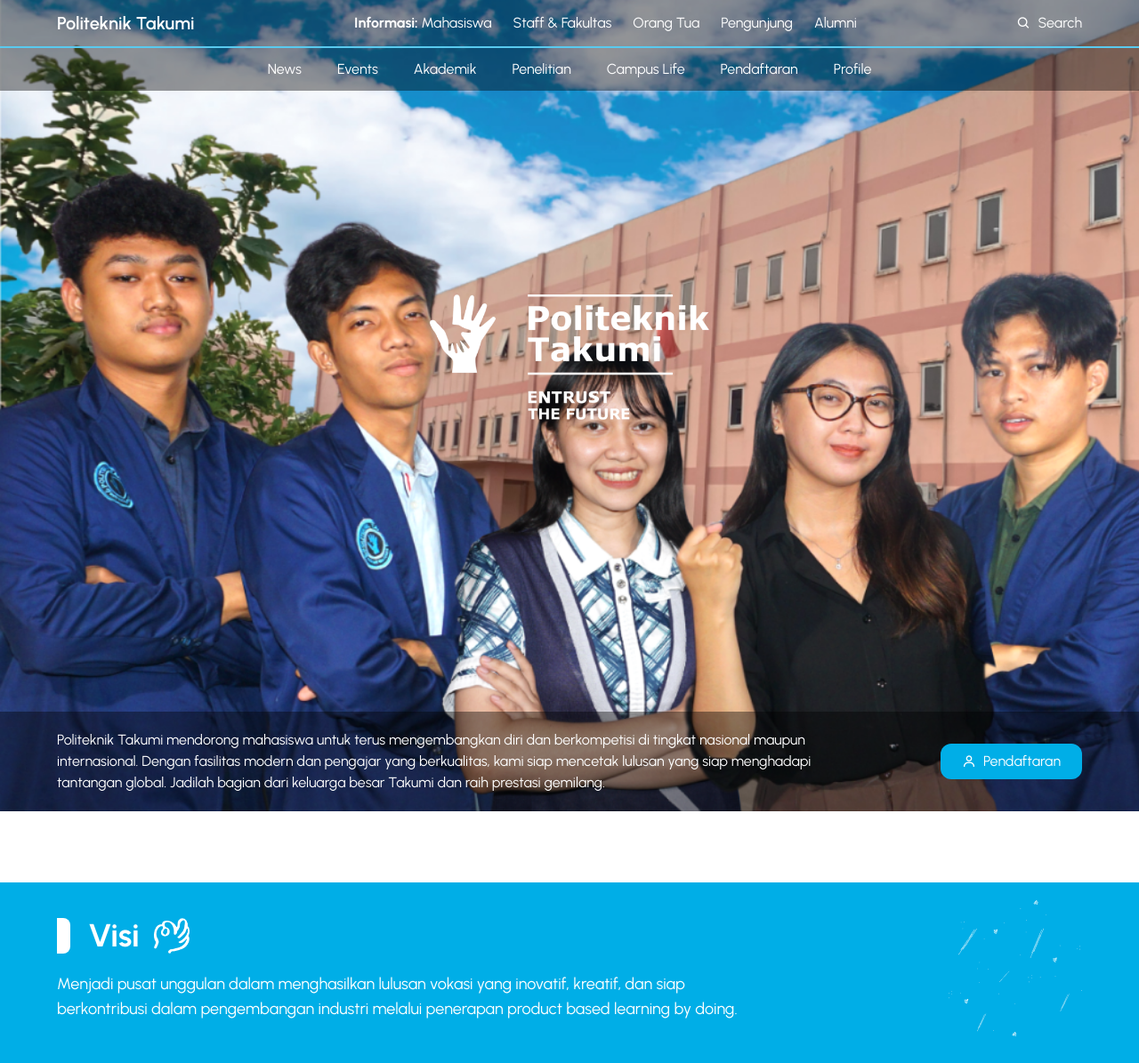
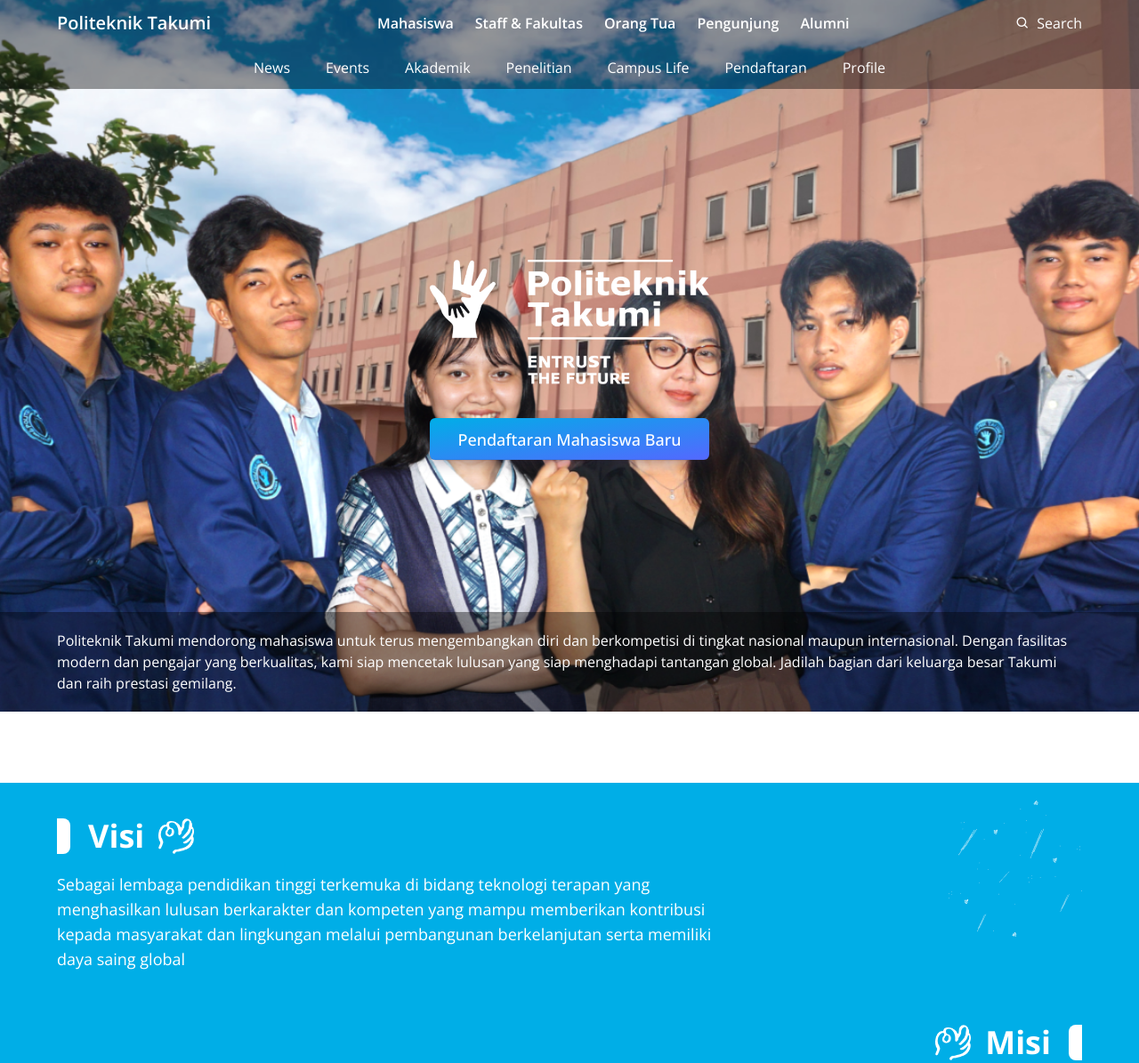
Before and after one commit to fadiel4721/web-takumi, a Laravel app: page / in a window 1280 px wide. Shown: the top 1195 px of the page at 89% size. Run offline with Laravel 12, Linux system fonts and the light colour scheme; style sheets or scripts are compiled from the project's sources.

Commit message:
Homepage semi final

```diff
--- a/resources/css/app.css
+++ b/resources/css/app.css
@@ -1,11 +1,12 @@
-@import url('https://fonts.googleapis.com/css2?family=Urbanist:ital,wght@0,100..900;1,100..900&display=swap');
+/* @import url('https://fonts.googleapis.com/css2?family=Urbanist:ital,wght@0,100..900;1,100..900&display=swap'); */
+@import url('https://fonts.googleapis.com/css2?family=Open+Sans:ital,wght@0,300..800;1,300..800&display=swap');
 
 @tailwind base;
 @tailwind components;
 @tailwind utilities;
 
 body{
-    font-family: 'Urbanist', sans-serif;
+    font-family: 'Open Sans', sans-serif;
 }
 
 ::-webkit-scrollbar {
--- a/resources/views/layouts/footer.blade.php
+++ b/resources/views/layouts/footer.blade.php
@@ -1,6 +1,6 @@
 <footer class="">
     <div class="container md:px-36 py-10">
-        <div class="grid grid-cols-2 md:grid-cols-5 gap-5">
+        <div class="grid grid-cols-1 md:grid-cols-5 gap-5">
             <div class="">
                 <h1 class="font-bold text-primary text-lg mb-2">Program Studi</h1>
                 <a href="">
@@ -70,36 +70,67 @@
         </div>
     </div>
     <div class="w-full bg-primary h-auto text-white">
-        <div class="container md:px-36 py-10">
-            <div class="flex flex-col md:flex-row justify-between">
-                <!-- Logo Section -->
-                <div class="flex justify-center md:justify-start mb-5 md:mb-0">
-                    <img src="{{ asset('images/logo-takumi.png') }}" width="200">
-                </div>
-                <!-- Links Section -->
-                <div class="font-semibold text-center md:text-left">
-                    <!-- Main Links -->
-                    <div class="mb-5 md:mb-0">
-                        <a href="" class="block md:inline-block px-5 md:px-10">Takumi Home</a>
-                        <a href="" class="block md:inline-block px-5 md:px-10">Maps & Direction</a>
-                        <a href="" class="block md:inline-block px-5 md:px-10">Search Takumi</a>
-                        <a href="" class="block md:inline-block px-5 md:px-10">Emergency Info</a>
-                    </div>
-                    <!-- Secondary Links -->
-                    <div class="font-medium mt-5 md:ml-5">
-                        <a href="" class="block md:inline-block px-5">Terms Of Use</a>
-                        <a href="" class="block md:inline-block px-5">Privacy</a>
-                        <a href="" class="block md:inline-block px-5">Copyright</a>
-                        <a href="" class="block md:inline-block px-5">Trademarks</a>
-                        <a href="" class="block md:inline-block px-5">Non discrimination</a>
-                        <a href="" class="block md:inline-block px-5">Accesibility</a>
-                    </div>
-                    <!-- Address -->
-                    <div class="mt-5 md:ml-5 text-center">
-                        <p class="font-semibold">&copy; Takumi Polytechnic, Jawa Barat, Cikarang 18818</p>
-                    </div>
-                </div>
+        <div class="grid grid-cols-1 md:grid-cols-4 px-20 py-10 gap-6">
+            <div class="">
+                <img src="{{ asset('images/logo-takumi.png') }}" alt="" class="w-52">
             </div>
+            <div class="flex">
+                <ul>
+                    <li>
+                        <a href="" class="font-semibold hover:underline text-xl">Takumi Home</a>
+                    </li>
+                    <li>
+                        <a href="" class="text-sm hover:underline">Maps & Direction</a>
+                    </li>
+                    <li>
+                        <a href="" class="text-sm hover:underline">Search Takumi</a>
+                    </li>
+                    <li>
+                        <a href="" class="text-sm hover:underline">Emergency Info</a>
+                    </li>
+                </ul>
+            </div>
+            <div class="flex">
+                <ul>
+                    <li>
+                        <a href="" class="font-semibold hover:underline text-xl">Terms of Use</a>
+                    </li>
+                    <li>
+                        <a href="" class="text-sm hover:underline">Privacy</a>
+                    </li>
+                    <li>
+                        <a href="" class="text-sm hover:underline">Copyright</a>
+                    </li>
+                    <li>
+                        <a href="" class="text-sm hover:underline">Trademarks</a>
+                    </li>
+                    <li>
+                        <a href="" class="text-sm hover:underline">Non Discrimination</a>
+                    </li>
+                    <li>
+                        <a href="" class="text-sm hover:underline">Accesbility</a>
+                    </li>
+                </ul>
+            </div>
+            <div class="flex">
+                <ul>
+                    <li>
+                        <a href="" class="font-semibold hover:underline text-xl">Sosial Media</a>
+                    </li>
+                    <li>
+                        <a href="" class="text-sm hover:underline">Instagram</a>
+                    </li>
+                    <li>
+                        <a href="" class="text-sm hover:underline">Youtube</a>
+                    </li>
+                    <li>
+                        <a href="" class="text-sm hover:underline">Twitter</a>
+                    </li>
+                </ul>
+            </div>
+        </div>
+        <div class="text-center py-2 bg-[#40c2ed]">
+            <p>Copyright © 2022. All Rights Reserved</p>
         </div>
     </div>
 
--- a/resources/views/layouts/navbar.blade.php
+++ b/resources/views/layouts/navbar.blade.php
@@ -1,24 +1,31 @@
 <nav x-data="{ isOpen: false }" class="">
     <div id="navbar"
         class=" bg-black bg-opacity-40 text-white fixed w-full z-10 transition-all duration-300 ease-in-out">
-        <div class="container flex justify-between items-center py-3 border-b-2 border-[#59CAEF]">
-            <h1 class="text-xl font-semibold">Politeknik Takumi</h1>
-            <div class="hidden md:flex gap-6">
-                <a href="#" class="relative group"><span class="font-bold">Informasi:</span> Mahasiswa <span
-                        class="absolute -top-4 left-1/2 w-0 h-[5px] rounded-b-lg bg-white transition-all duration-300 group-hover:w-full group-hover:left-0"></span></a>
+        <div class="container flex justify-between items-center py-3 ">
+            <h1 class="text-md md:text-xl font-semibold">Politeknik Takumi</h1>
+            <div class="hidden md:flex gap-6 font-semibold">
+                <a href="#" class="relative group"><span class="font-bold"></span> Mahasiswa <span
+                        class="absolute -top-5 left-1/2 w-0 h-[5px] rounded-b-lg bg-white transition-all duration-300 group-hover:w-full group-hover:left-0"></span></a>
                 <a href="#" class="relative group">Staff & Fakultas <span
-                        class="absolute -top-4 left-1/2 w-0 h-[5px] rounded-b-lg bg-white transition-all duration-300 group-hover:w-full group-hover:left-0"></span></a>
+                        class="absolute -top-5 left-1/2 w-0 h-[5px] rounded-b-lg bg-white transition-all duration-300 group-hover:w-full group-hover:left-0"></span></a>
                 <a href="#" class="relative group">Orang Tua<span
-                        class="absolute -top-4 left-1/2 w-0 h-[5px] rounded-b-lg bg-white transition-all duration-300 group-hover:w-full group-hover:left-0"></span></a>
+                        class="absolute -top-5 left-1/2 w-0 h-[5px] rounded-b-lg bg-white transition-all duration-300 group-hover:w-full group-hover:left-0"></span></a>
                 <a href="#" class="relative group">Pengunjung <span
-                        class="absolute -top-4 left-1/2 w-0 h-[5px] rounded-b-lg bg-white transition-all duration-300 group-hover:w-full group-hover:left-0"></span></a>
+                        class="absolute -top-5 left-1/2 w-0 h-[5px] rounded-b-lg bg-white transition-all duration-300 group-hover:w-full group-hover:left-0"></span></a>
                 <a href="#" class="relative group">Alumni <span
-                        class="absolute -top-4 left-1/2 w-0 h-[5px] rounded-b-lg bg-white transition-all duration-300 group-hover:w-full group-hover:left-0"></span></a>
+                        class="absolute -top-5 left-1/2 w-0 h-[5px] rounded-b-lg bg-white transition-all duration-300 group-hover:w-full group-hover:left-0"></span></a>
+            </div>
+            <div class="flex items-center gap-6">
+                <a href="javascript:void(0)" id="search-btn" class="flex items-center gap-2">
+                    <i class='bx bx-search'></i> Search
+                </a>
+                {{-- <a href="" class="hidden md:flex px-4 py-2 rounded-lg outline outline-white bg-red-700 text-white ">Pendaftaran PPMB</a> --}}
+                {{-- <a href="" class="hidden md:flex px-4 py-2 rounded-lg outline outline-blue-700 bg-gradient-to-br from-[#6EC1E4] to-[#3B82F6] text-white hover:bg-gradient-to-bl hover:from-[#2563EB] hover:to-[#93C5FD] transition-all duration-300">
+                    Pendaftaran PPMB
+                </a> --}}
+
             </div>
             <!-- Search Button -->
-            <a href="javascript:void(0)" id="search-btn" class="hidden md:flex items-center gap-2">
-                <i class='bx bx-search'></i> Search
-            </a>
             <!-- Modal (hidden by default) -->
             <div id="search-modal"
                 class="fixed inset-0 bg-gray-900 bg-opacity-50 flex items-center justify-center z-50 hidden ">
@@ -84,7 +91,7 @@
 
 
     <!-- Navbar Mobile -->
-    <div x-show="isOpen" class="md:hidden bg-white text-black text-lg fixed z-10 mt-16">
+    <div x-show="isOpen" class="md:hidden w-full bg-white text-black text-lg fixed z-10 mt-16">
         <div class="grid grid-cols-2">
             <div class="flex justify-center items-center p-5 border-b"><a href="#">News</a></div>
             <div class="flex justify-center items-center p-5 border-b"><a href="#">Events</a></div>
--- a/resources/views/pages/homepage.blade.php
+++ b/resources/views/pages/homepage.blade.php
@@ -1,24 +1,73 @@
 <main>
     {{-- Main --}}
-    <div class="bg-gray-500 h-auto"
-        style="background-image: url('{{ asset('images/mahasiswa2.png') }}'); background-size: cover; background-repeat: no-repeat; width: auto">
-        <div class="flex justify-center items-center h-screen">
-            <img src="{{ asset('images/logo-takumi.png') }}" class="w-80">
+    <div class="relative bg-gray-500 h-screen">
+        <!-- Background image -->
+        <div class="absolute inset-0">
+            <img src="{{ asset('images/mahasiswa2.png') }}" alt="" class="w-full h-full object-cover">
         </div>
-        <div class="w-full bg-black bg-opacity-40 py-5 text-white">
-            <div class="container mx-auto md:flex justify-between items-center gap-10">
-                <p class="md:w-3/4">
+
+        <!-- Logo Takumi -->
+        <div class="absolute inset-0 flex flex-col justify-center items-center gap-8">
+            <!-- Logo Takumi -->
+            <img src="{{ asset('images/logo-takumi.png') }}" class="w-64 md:w-80">
+
+            <!-- Tombol Pendaftaran PPMB -->
+            <button
+                class="hidden md:inline-block text-white text-lg outline-none border-none cursor-pointer font-medium
+                bg-gradient-to-br from-[#00AEE7] to-[#5468FF] shadow-[0_0.01em_0.01em_rgba(45,35,66,0.4),0_0.3em_0.7em_-0.01em_rgba(45,35,66,0.3),inset_0_-0.01em_0_rgba(58,65,111,0.5)]
+                px-8 h-[2.6em] rounded-md transition-transform duration-150 ease-linear">
+                Pendaftaran Mahasiswa Baru
+            </button>
+
+            <style>
+                button:hover {
+                    box-shadow: 0px 0.1em 0.2em rgba(45, 35, 66, 0.4),
+                        0px 0.4em 0.7em -0.1em rgba(45, 35, 66, 0.3),
+                        inset 0px -0.1em 0px #3c4fe0;
+                    transform: translateY(-0.1em);
+                }
+
+                button:active {
+                    box-shadow: inset 0px 0.1em 0.6em #3c4fe0;
+                    transform: translateY(0em);
+                }
+            </style>
+        </div>
+
+        <!-- Text content -->
+        <div class="absolute bottom-0 w-full bg-black bg-opacity-40 py-5 text-white">
+            <div class=" mx-auto md:flex justify-between items-center gap-10">
+                <p class="container md:text-left text-sm md:text-base md:w-full text-justify">
                     Politeknik Takumi mendorong mahasiswa untuk terus mengembangkan diri dan berkompetisi di tingkat
                     nasional maupun internasional. Dengan fasilitas modern dan pengajar yang berkualitas, kami siap
-                    mencetak
-                    lulusan yang siap menghadapi tantangan global. Jadilah bagian dari keluarga besar Takumi dan raih
-                    prestasi
-                    gemilang.
+                    mencetak lulusan yang siap menghadapi tantangan global. Jadilah bagian dari keluarga besar Takumi
+                    dan raih
+                    prestasi gemilang.
                 </p>
-                <div class="py-5 md:py-0">
-                    <a href="" class="flex items-center justify-center px-6 py-2 bg-primary w-auto rounded-xl">
-                        <i class='bx bx-user mr-2'></i> Pendaftaran
-                    </a>
+
+                <!-- Mobile button for registration -->
+                <div class="md:hidden flex justify-center py-5 md:py-0">
+                    <button
+                        class="inline-block text-white text-lg outline-none border-none cursor-pointer font-medium
+           bg-gradient-to-br from-[#00AEE7] to-[#5468FF] shadow-[0_0.01em_0.01em_rgba(45,35,66,0.4),0_0.3em_0.7em_-0.01em_rgba(45,35,66,0.3),inset_0_-0.01em_0_rgba(58,65,111,0.5)]
+           px-8 h-[2.6em] rounded-md transition-transform duration-150 ease-linear">
+                        Pendaftaran Mahasiswa Baru
+                    </button>
+
+                    <style>
+                        button:hover {
+                            box-shadow: 0px 0.1em 0.2em rgba(45, 35, 66, 0.4),
+                                0px 0.4em 0.7em -0.1em rgba(45, 35, 66, 0.3),
+                                inset 0px -0.1em 0px #3c4fe0;
+                            transform: translateY(-0.1em);
+                        }
+
+                        button:active {
+                            box-shadow: inset 0px 0.1em 0.6em #3c4fe0;
+                            transform: translateY(0em);
+                        }
+                    </style>
+
                 </div>
             </div>
         </div>
@@ -40,8 +89,9 @@
                 </div>
             </div>
             <p class="w-full md:w-2/3 text-lg">
-                Menjadi pusat unggulan dalam menghasilkan lulusan vokasi yang inovatif, kreatif, dan siap berkontribusi
-                dalam pengembangan industri melalui penerapan product based learning by doing.
+                Sebagai lembaga pendidikan tinggi terkemuka di bidang teknologi terapan yang menghasilkan lulusan
+                berkarakter dan kompeten yang mampu memberikan kontribusi kepada masyarakat dan lingkungan melalui
+                pembangunan berkelanjutan serta memiliki daya saing global
             </p>
         </div>
         <div class="container py-5">
@@ -58,11 +108,17 @@
             <div class="flex justify-end">
                 <p class="w-full md:w-2/3 text-lg ">
                 <ul>
-                    <li>1. Menyelenggarakan pendidikan vokasi yang berorientasi pada praktik, mendorong mahasiswa untuk
-                        menciptakan produk nyata yang bernilai tambah.
+                    <li>1. Menyelenggarakan pendidikan tinggi vokasi dengan model pembelajran product Based - Learning
+                        by Doing (PBLD) yang unggul, ber-integritas dan adaptif terhadap kebutuhan tenaga kerja dunia
+                        usaha, industri dan kewirausahaan dalam lingkup nasional maupun internasianal
                     </li>
                     <li>
-                        2. Membudayakan semangat inovasi dan kewirausahaan di kalangan mahasiswa.
+                        2. Menyelenggarakan penelitian dan pengabdian kepada masyarakat yang berorientasi pada ilmu
+                        pengetahuan, teknologi, dan bisnis yang memperhatiakan keseimbangan lingkungan
+                    </li>
+                    <li>
+                        3. Menyelenggarakan kerja sama dengan berbagai institusi dalam dan luat negeri untuk
+                        perkembangan pendidikan tinggi vokasi yang berorientasi industri
                     </li>
                 </ul>
                 </p>
```
Also changed, not shown: database/database.sqlite.
